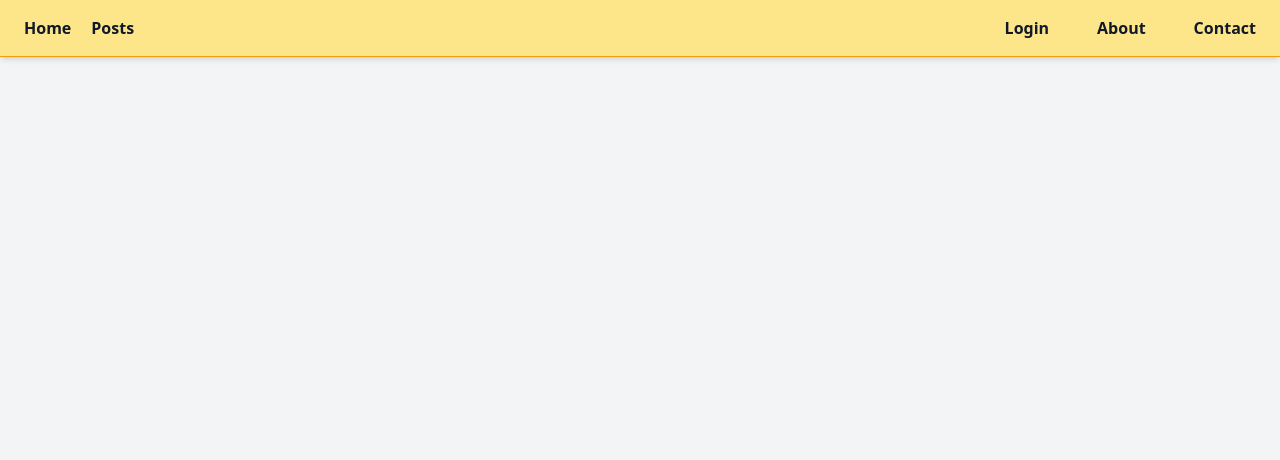
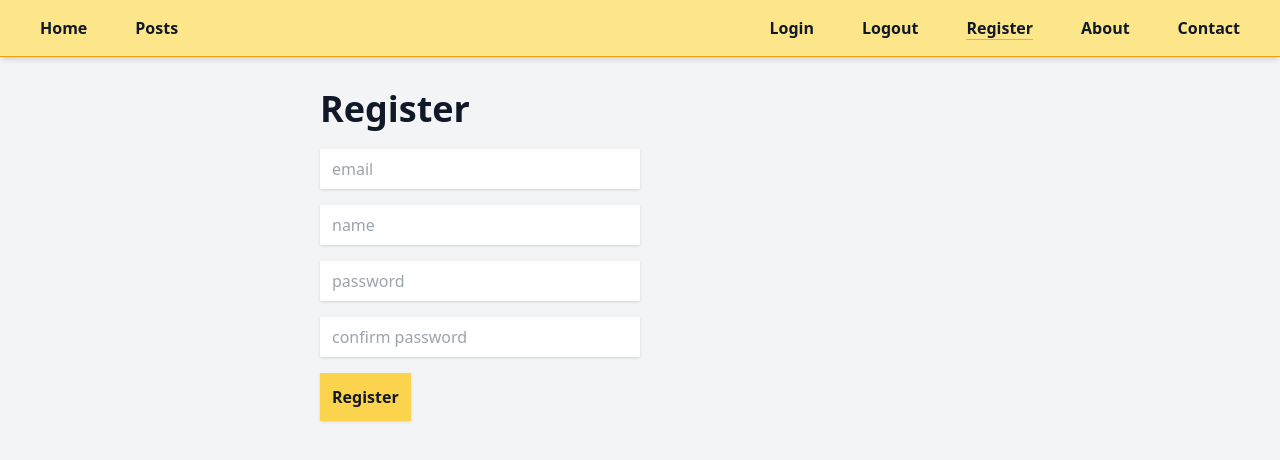
Before and after one commit to grote-rogier/breeze-test, a Nuxt app in the folder resources/assets/nuxt3/: page /auth/register in a window 1280 px wide. Shown: the top 460 px of the page. Built offline with nearby package versions, Linux system fonts and the light colour scheme.

Commit message:
implement registration and dashboard

```diff
--- a/resources/assets/nuxt3/layouts/default.vue
+++ b/resources/assets/nuxt3/layouts/default.vue
@@ -1,15 +1,17 @@
 <template>
     <div class="bg-gray-100 min-h-screen text-gray-900">
         <Title>{{ title }}</Title>
-        <nav class="bg-amber-200 px-6 py-4 flex justify-between items-center border-b border-amber-500 shadow-md">
-            <div>
-                <NuxtLink to="/" class="font-bold mr-5">Home</NuxtLink>
-                <NuxtLink to="/posts" class="font-bold">Posts</NuxtLink>
-            </div>
-            <ul class="flex align-center space-x-12">
-                <li><NuxtLink to="/auth/login" class="font-bold">Login</NuxtLink></li>
-                <li><NuxtLink to="/about" class="font-bold">About</NuxtLink></li>
-                <li><NuxtLink to="/contact" class="font-bold">Contact</NuxtLink></li>
+        <nav class="bg-amber-200 px-6 flex justify-between items-center border-b border-amber-500 shadow-md">
+            <ul class="flex align-center space-x-4">
+                <li class="p-4 font-bold hover:bg-amber-400"><NuxtLink to="/">Home</NuxtLink></li>
+                <li class="p-4 font-bold hover:bg-amber-400"><NuxtLink to="/posts">Posts</NuxtLink></li>
+            </ul>
+            <ul class="flex align-center space-x-4">
+                <li class="p-4 font-bold hover:bg-amber-400"><NuxtLink to="/auth/login">Login</NuxtLink></li>
+                <li class="p-4 font-bold hover:bg-amber-400 cursor-pointer" @click="logout">Logout</li>
+                <li class="p-4 font-bold hover:bg-amber-400"><NuxtLink to="/auth/register">Register</NuxtLink></li>
+                <li class="p-4 font-bold hover:bg-amber-400"><NuxtLink to="/about">About</NuxtLink></li>
+                <li class="p-4 font-bold hover:bg-amber-400"><NuxtLink to="/contact">Contact</NuxtLink></li>
             </ul>
         </nav>
 
@@ -20,7 +22,20 @@
 </template>
 
 <script setup>
+const { $apiFetch } = useNuxtApp()
 const title = useState('title', () => 'Nuxt3 Breeze Test')
+
+async function logout() {
+    try {
+        await $apiFetch('/logout', {
+            method: 'POST'
+        })
+    } catch (err) {
+        console.error(err)
+    } finally {
+        navigateTo('/')
+    }
+}
 </script>
 
 
--- a/resources/assets/nuxt3/pages/about.vue
+++ b/resources/assets/nuxt3/pages/about.vue
@@ -1,7 +1,7 @@
 <template>
     <div>
         <Title>About | {{ title }}</Title>
-        <h1 class="font-bold text-xl">About</h1>
+        <h1 class="font-bold text-4xl">About</h1>
     </div>
 </template>
 
--- a/resources/assets/nuxt3/pages/auth/login.vue
+++ b/resources/assets/nuxt3/pages/auth/login.vue
@@ -27,7 +27,6 @@
 
     const email = ref('')
     const password = ref('')
-    const isLoading = ref(false)
     const errors = ref([])
 
     const { $apiFetch } = useNuxtApp()
@@ -38,7 +37,6 @@
 
     async function login() {
         await csrf()
-        // await $apiFetch('/sanctum/csrf-cookie')
 
         try {
             await $apiFetch('/login', {
@@ -48,7 +46,7 @@
                     password: password.value
                 }
             })
-
+            navigateTo('/dashboard')
         } catch (err) {
             errors.value = Object.values(err.data.errors).flat()
         }
--- /dev/null
+++ b/resources/assets/nuxt3/pages/auth/register.vue
@@ -0,0 +1,50 @@
+<template>
+    <div>
+        <Title>Register | {{ title }}</Title>
+        <h1 class="font-bold text-4xl">Register</h1>
+        <ul v-if="errors.length" class="mt-3">
+            <li v-for="(error, index) in errors" :key="index" class="text-red-500">{{ error }}</li>
+        </ul>
+        <form class="mt-5 w-full space-y-4" @submit.prevent="register">
+            <input type="email" v-model="email" placeholder="email" class="block py-2 px-3 shadow w-1/2">
+            <input type="text" v-model="name" placeholder="name" class="block py-2 px-3 shadow w-1/2">
+            <input type="password" v-model="password" placeholder="password" class="block py-2 px-3 shadow w-1/2">
+            <input type="password" v-model="password_confirm" placeholder="confirm password" class="block py-2 px-3 shadow w-1/2">
+            <button class="bg-amber-300 p-3 shadow font-bold">Register</button>
+        </form>
+    </div>
+</template>
+
+<script setup>
+const title = useState('title')
+const email = ref('')
+const name = ref('')
+const password = ref('')
+const password_confirm = ref('')
+const errors = ref([])
+const { $apiFetch } = useNuxtApp()
+
+async function csrf() {
+    return await $apiFetch('/sanctum/csrf-cookie')
+}
+
+async function register() {
+    try {
+        await csrf();
+
+        await $apiFetch('/register', {
+            method: 'POST',
+            body: {
+                email: email.value,
+                name: name.value,
+                password: password.value,
+                password_confirmation: password_confirm.value
+            }
+        })
+
+        navigateTo('/dashboard')
+    } catch (err) {
+        errors.value = Object.values(err.data.errors).flat()
+    }
+}
+</script>
--- a/resources/assets/nuxt3/pages/dashboard.vue
+++ b/resources/assets/nuxt3/pages/dashboard.vue
@@ -1,9 +1,23 @@
 <template>
-    <div class="bg-pink-300">
-        <h1 class="text-xl font-bold">DASHBOARD</h1>
-        <div v-if="user">
-            <p>{{ user.name }}</p>
-            <p>{{ user.email }}</p>
+    <div class="bg-blue-300 p-5">
+        <h1 class="text-3xl font-bold">DASHBOARD</h1>
+        <div v-if="user" class="mt-5">
+            <p>Name: {{ user.name }}</p>
+            <p>Email: {{ user.email }}</p>
+
+            <div class="mt-4">
+                <h3 class="text-2xl mb-3">Your posts</h3>
+                <ul v-if="posts">
+                    <li v-for="post in posts" :key="post.id">
+                        <NuxtLink :to="`/posts/${post.id}`" class="text-blue-600 hover:underline">
+                            {{ post.title }}
+                        </NuxtLink>
+                    </li>
+                </ul>
+            </div>
+        </div>
+        <div v-else class="bg-red-300 p-5">
+            <h2 class="text-lg font-bold">You should not be here</h2>
         </div>
     </div>
 </template>
@@ -11,10 +25,11 @@
 <script setup>
 const { $apiFetch } = useNuxtApp()
 const user = ref(null)
+const posts = ref([])
 
 onMounted(async () => {
-    const response = await $apiFetch('/api/user')
-    user.value = response;
+    user.value = await $apiFetch('/api/user')
+    posts.value = await $apiFetch('/api/user/posts')
 })
 
 </script>
--- a/resources/assets/nuxt3/pages/posts/create.vue
+++ b/resources/assets/nuxt3/pages/posts/create.vue
@@ -18,7 +18,6 @@
 const title = ref('')
 const body = ref('')
 const errors = ref([])
-const router = useRouter()
 
 async function createPost() {
     try {
@@ -33,7 +32,7 @@ async function createPost() {
         title.value = ''
         body.value = ''
 
-        router.push('/')
+        useRouter().push('/posts')
     } catch (err) {
         errors.value = Object.values(err.data.errors).flat()
     }
```
Also changed, not shown: 2 other files (tests, documents, lock files or other folders).
